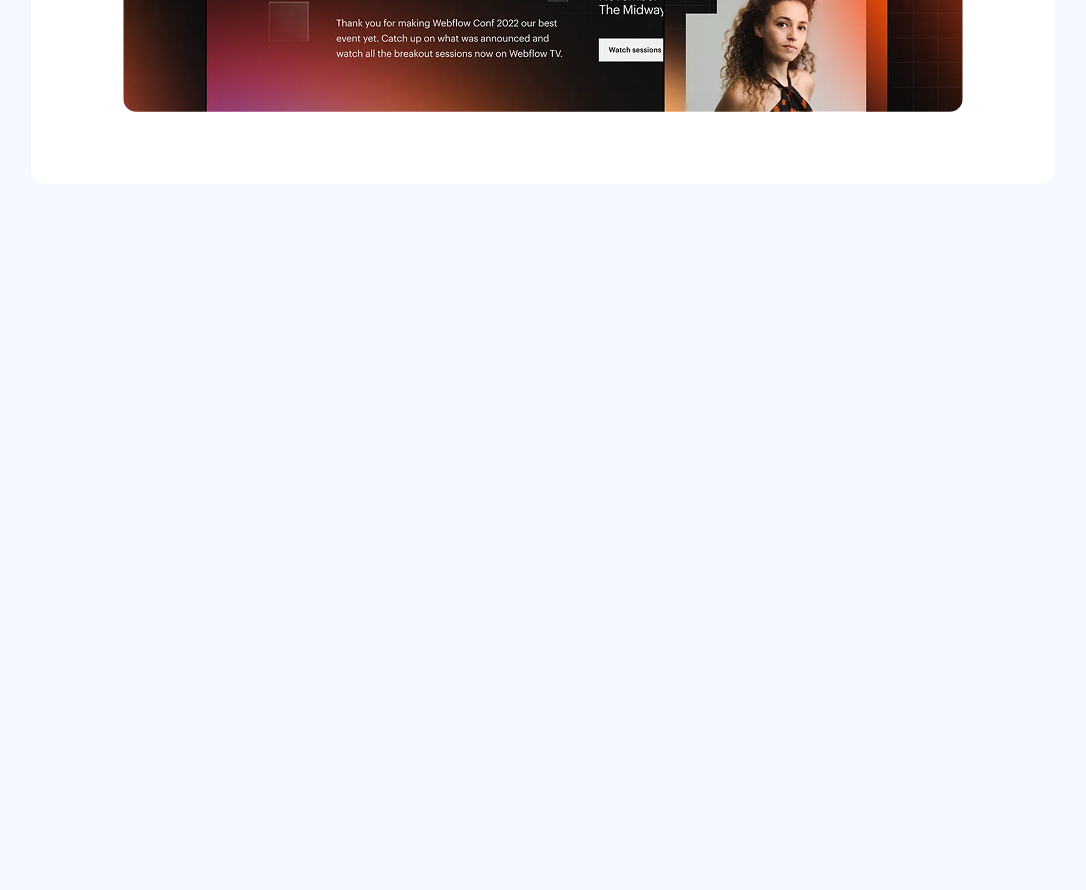
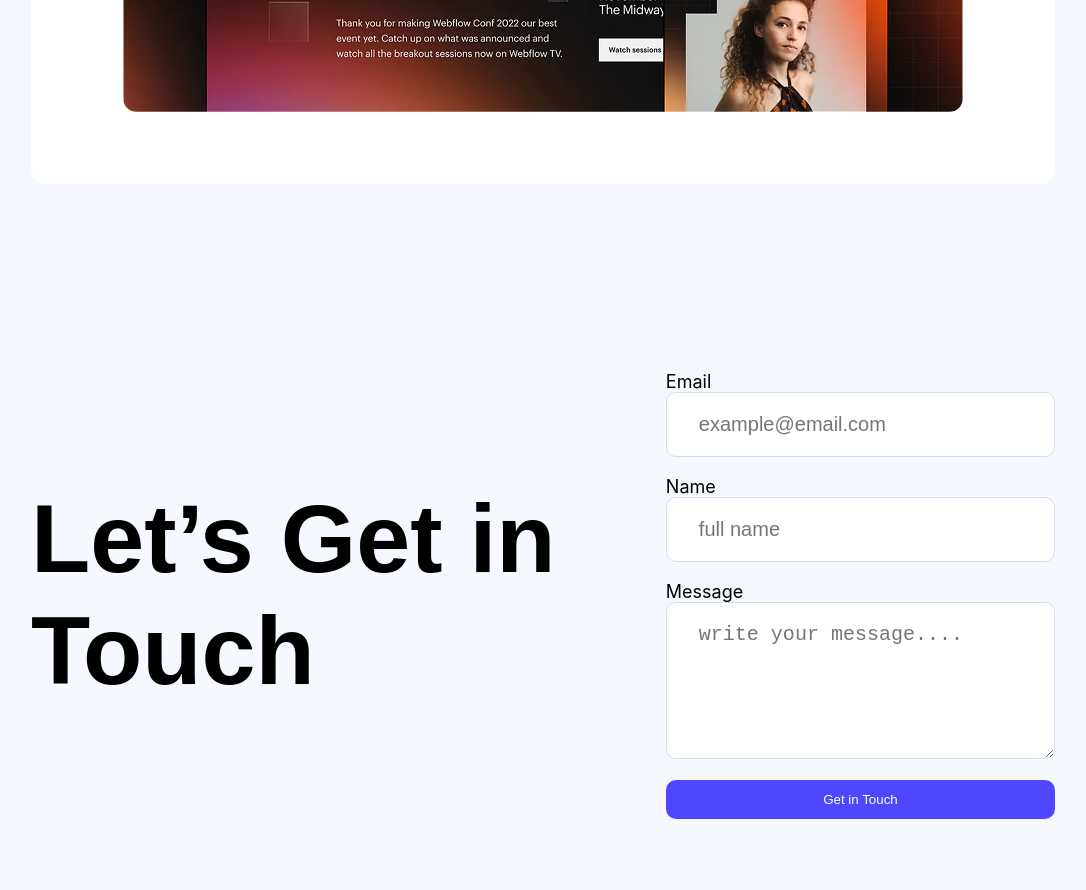
Before and after one commit to miazihad250/assignment-1, a plain HTML site: page index.html in a window 1280 px wide. Shown: the part 2719-3609 px from the top of the page, without its empty margins (97-1183 px from the left). Before the commit the page ends 3019 px from the top, so only its background shows below. Drawn offline with Linux system fonts and the light colour scheme.

Commit message:
complete main  section and amin section css style

```diff
--- a/index.html
+++ b/index.html
@@ -176,6 +176,24 @@
                 <img src="Assets/wc-big.png" alt="">
             <!-- </div> -->
            </section>
+           <section class="form-section container">
+                <div class="left-side raleway-normal">
+                    <h2>
+                        Let’s Get in Touch
+                    </h2>
+                </div>
+                <div class="form inter-normal">
+                    <form action="#">
+                        <label for="email">Email</label>
+                        <input type="email" placeholder="example@email.com" id="email">
+                        <label for="fName">Name</label>
+                        <input type="text" placeholder="full name" id="email" itemid="fName">
+                        <label for="messages">Message</label>
+                        <textarea name="" id="messages" placeholder="write your message...." rows="5"></textarea></textarea>
+                        <input type="submit" value="Get in Touch" class="primary-btn raleway-normal submit-btn">
+                    </form>
+                </div>
+            </section>
     </main>
     <footer>
 
--- a/style/style.css
+++ b/style/style.css
@@ -299,3 +299,42 @@ body {
   width: 50%;
   background-color: red;
 }
+.form-section {
+  display: flex;
+  justify-content: space-between;
+  align-items: center;
+  padding: 7.1rem 0;
+
+}
+
+.left-side h2 {
+  font-size: 9.7rem;
+}
+
+.form {
+  width: 50%;
+}
+
+.form label {
+  font-size: 1.8rem;
+}
+
+.form input[type="email"], input[type="text"], textarea {
+  width: 100%;
+  padding: 2rem 3.2rem;
+  display: inline-block;
+  font-size: 2rem;
+  outline: none;
+  border: .1rem solid var(--input-strock-c);
+  color: var(--dark-6);
+  border-radius: 1rem;
+  -webkit-border-radius: 1rem;
+  -moz-border-radius: 1rem;
+  -ms-border-radius: 1rem;
+  -o-border-radius: 1rem;
+  margin-bottom: 1.9rem;
+}
+
+.submit-btn {
+  width: 100%;
+}
```
